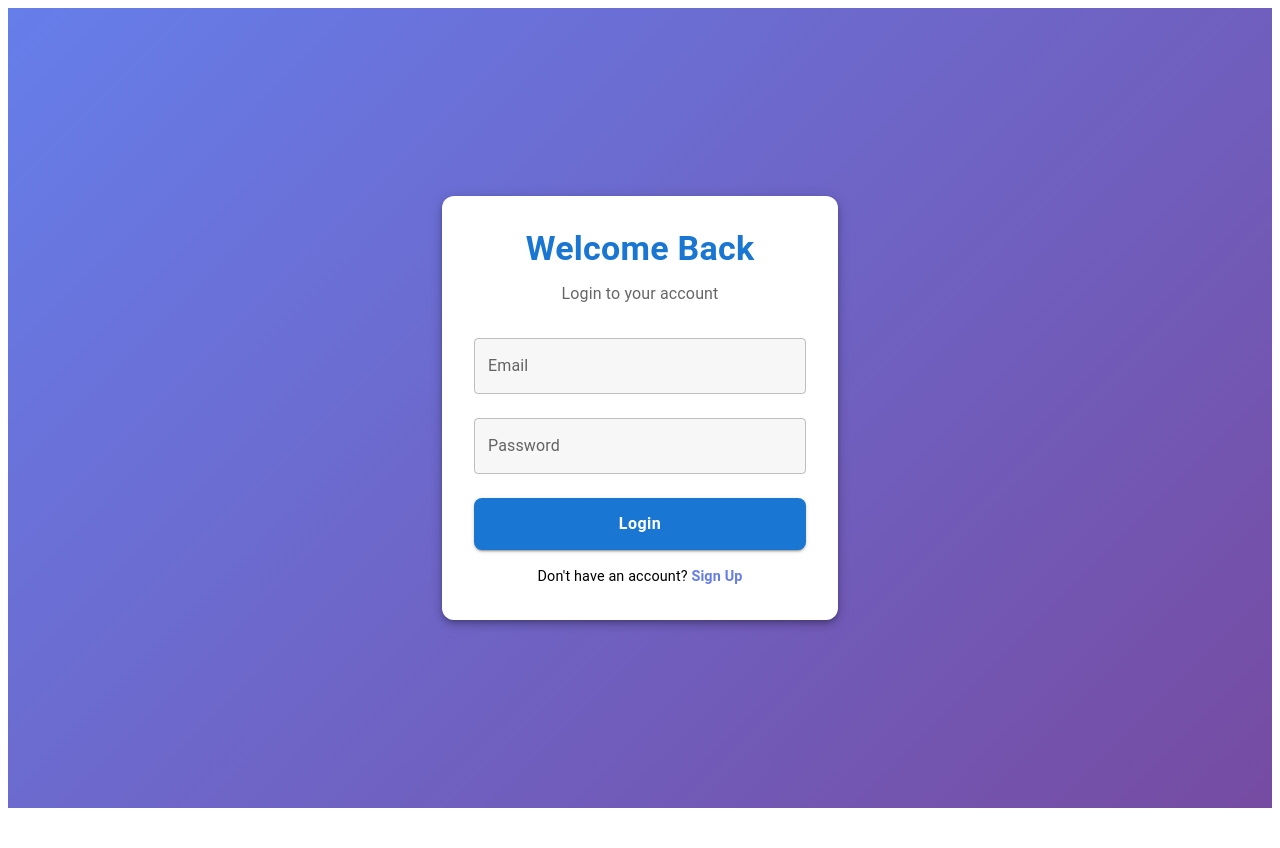
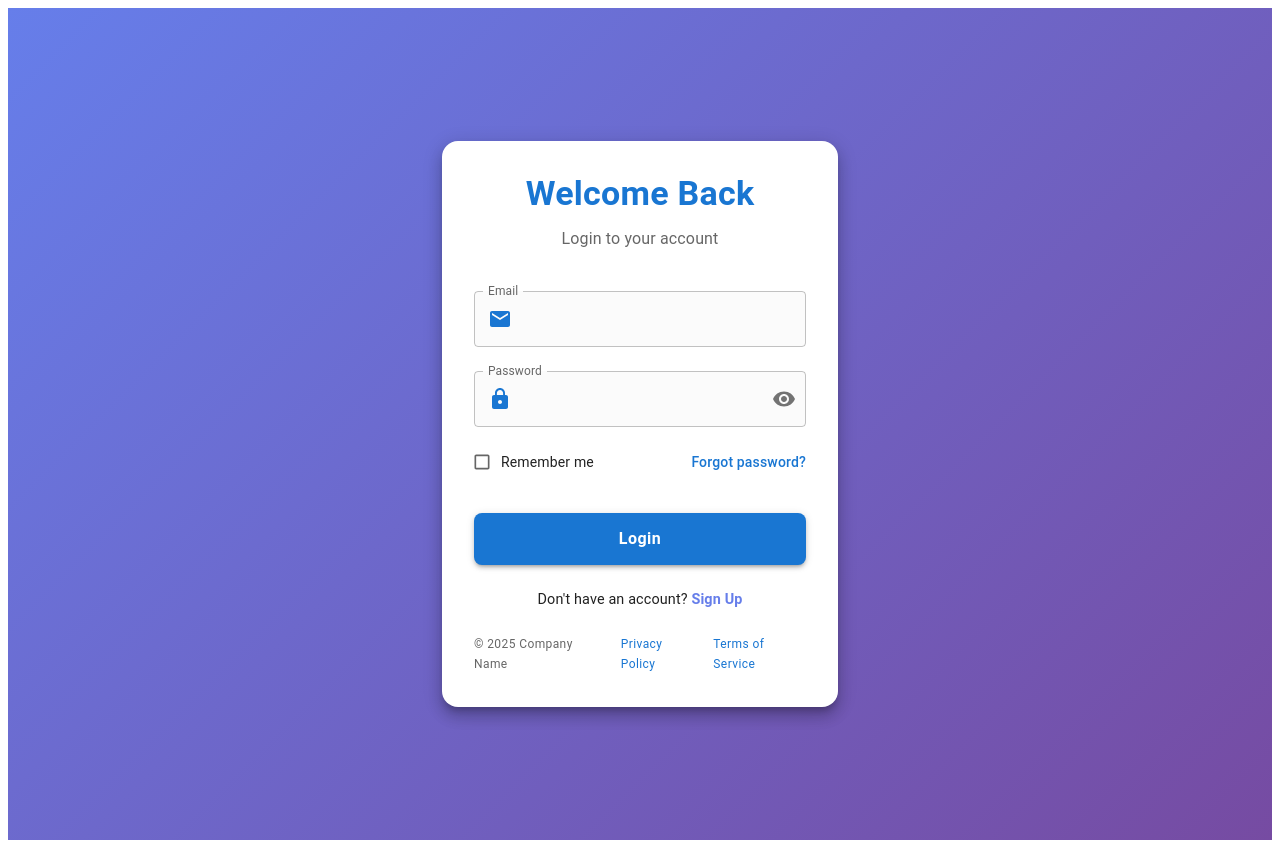
Before and after one commit to Smrithi-l/leave-management-frontend, a React (Vite) app: page / in a window 1280 px wide. Before the commit the page ends 816 px from the top, so only its background shows below. Built offline with nearby package versions, Linux system fonts and the light colour scheme.

Commit message:
leave status

```diff
--- a/package.json
+++ b/package.json
@@ -20,11 +20,13 @@
     "chart.js": "^4.4.8",
     "chartjs": "^0.3.24",
     "date-fns": "^2.29.3",
+    "framer-motion": "^12.6.3",
     "lucide-react": "^0.479.0",
     "react": "^19.0.0",
     "react-big-calendar": "^1.18.0",
     "react-calendar": "^5.1.0",
     "react-dom": "^19.0.0",
+    "react-hook-form": "^7.55.0",
     "react-redux": "^9.2.0",
     "react-router-dom": "^7.3.0",
     "recharts": "^2.15.1",
--- a/src/pages/Login.jsx
+++ b/src/pages/Login.jsx
@@ -1,30 +1,76 @@
-import React, { useState } from "react";
-import { TextField, Button, Container, Typography, Box, CircularProgress } from "@mui/material";
-import { useNavigate } from "react-router-dom";
-import { loginUser } from "../api/auth";
+"use client"
+
+import { useState } from "react"
+import {
+  TextField,
+  Button,
+  Container,
+  Typography,
+  Box,
+  InputAdornment,
+  IconButton,
+  FormControlLabel,
+  Checkbox,
+  CircularProgress,
+  Paper,
+} from "@mui/material"
+import { useNavigate } from "react-router-dom"
+import { motion } from "framer-motion"
+import { Visibility, VisibilityOff, Email, Lock } from "@mui/icons-material"
+import { loginUser } from "../api/auth"
+import { useForm, Controller } from "react-hook-form"
+
+const MotionContainer = motion(Container)
+const MotionPaper = motion(Paper)
+const MotionTypography = motion(Typography)
+const MotionButton = motion(Button)
 
 const Login = () => {
-    const [email, setEmail] = useState("");
-    const [password, setPassword] = useState("");
-    const [error, setError] = useState(null);
-    const [loading, setLoading] = useState(false); // Loader state
-    const navigate = useNavigate();
+  const [showPassword, setShowPassword] = useState(false)
+  const [isLoading, setIsLoading] = useState(false)
+  const [error, setError] = useState(null)
+  const [rememberMe, setRememberMe] = useState(false)
+  const navigate = useNavigate()
 
-    const handleLogin = async () => {
-        setLoading(true); // Show loader
-        setError(null);
+  const {
+    control,
+    handleSubmit,
+    formState: { errors },
+  } = useForm({
+    defaultValues: {
+      email: "",
+      password: "",
+    },
+  })
+
+  const onSubmit = async (data) => {
+    setIsLoading(true)
+    setError(null)
 
     try {
-            const response = await loginUser(email, password);
-            localStorage.setItem("token", response.token);
-            localStorage.setItem("role", response.role);
-            window.location.href = response.role === "admin" ? "/admin-dashboard" : "/employee-dashboard";
+      const response = await loginUser(data.email, data.password)
+      localStorage.setItem("token", response.token)
+      localStorage.setItem("role", response.role)
+
+      if (rememberMe) {
+        localStorage.setItem("rememberedEmail", data.email)
+      } else {
+        localStorage.removeItem("rememberedEmail")
+      }
+
+      // Use framer motion's AnimatePresence for a smooth transition before redirect
+      setTimeout(() => {
+        window.location.href = response.role === "admin" ? "/admin-dashboard" : "/employee-dashboard"
+      }, 500)
     } catch (error) {
-            setError("Invalid email or password");
-        } finally {
-            setLoading(false); // Hide loader
+      setError("Invalid email or password. Please try again.")
+      setIsLoading(false)
     }
-    };
+  }
+
+  const handleTogglePassword = () => {
+    setShowPassword(!showPassword)
+  }
 
   return (
     <Box
@@ -34,58 +80,210 @@ const Login = () => {
         justifyContent: "center",
         alignItems: "center",
         background: "linear-gradient(135deg, #667eea 0%, #764ba2 100%)",
+        padding: 2,
       }}
     >
-            <Container maxWidth="xs">
-                <Box
+      <MotionContainer
+        maxWidth="xs"
+        initial={{ opacity: 0, y: 20 }}
+        animate={{ opacity: 1, y: 0 }}
+        transition={{ duration: 0.5 }}
+      >
+        <MotionPaper
+          elevation={10}
           sx={{
             p: 4,
-                        backgroundColor: "white",
-                        boxShadow: 5,
-                        borderRadius: 3,
-                        textAlign: "center",
+            borderRadius: 4,
+            overflow: "hidden",
             position: "relative",
           }}
+          initial={{ scale: 0.9 }}
+          animate={{ scale: 1 }}
+          transition={{ duration: 0.3, delay: 0.2 }}
         >
-                    <Typography
+          <MotionTypography
             variant="h4"
             fontWeight="bold"
             color="primary"
             gutterBottom
+            textAlign="center"
+            initial={{ opacity: 0, y: -20 }}
+            animate={{ opacity: 1, y: 0 }}
+            transition={{ duration: 0.5, delay: 0.3 }}
           >
             Welcome Back
-                    </Typography>
-                    <Typography color="textSecondary" mb={2}>
+          </MotionTypography>
+
+          <MotionTypography
+            color="textSecondary"
+            mb={3}
+            textAlign="center"
+            initial={{ opacity: 0 }}
+            animate={{ opacity: 1 }}
+            transition={{ duration: 0.5, delay: 0.4 }}
+          >
             Login to your account
-                    </Typography>
+          </MotionTypography>
+
           {error && (
-                        <Typography color="error" sx={{ mb: 2 }}>
+            <motion.div initial={{ opacity: 0, x: -10 }} animate={{ opacity: 1, x: 0 }} transition={{ duration: 0.3 }}>
+              <Typography
+                color="error"
+                sx={{
+                  mb: 2,
+                  p: 1,
+                  bgcolor: "rgba(255, 0, 0, 0.05)",
+                  borderRadius: 1,
+                  textAlign: "center",
+                }}
+              >
                 {error}
               </Typography>
+            </motion.div>
           )}
+
+          <form onSubmit={handleSubmit(onSubmit)}>
+            <motion.div
+              initial={{ opacity: 0, y: 20 }}
+              animate={{ opacity: 1, y: 0 }}
+              transition={{ duration: 0.5, delay: 0.5 }}
+            >
+              <Controller
+                name="email"
+                control={control}
+                rules={{
+                  required: "Email is required",
+                  pattern: {
+                    value: /^[A-Z0-9._%+-]+@[A-Z0-9.-]+\.[A-Z]{2,}$/i,
+                    message: "Invalid email address",
+                  },
+                }}
+                render={({ field }) => (
                   <TextField
+                    {...field}
                     fullWidth
                     label="Email"
                     margin="normal"
                     variant="outlined"
-                        value={email}
-                        onChange={(e) => setEmail(e.target.value)}
-                        sx={{ bgcolor: "#f7f7f7", borderRadius: 1 }}
+                    error={!!errors.email}
+                    helperText={errors.email?.message}
+                    InputProps={{
+                      startAdornment: (
+                        <InputAdornment position="start">
+                          <Email color="primary" />
+                        </InputAdornment>
+                      ),
+                    }}
+                    sx={{
+                      bgcolor: "rgba(247, 247, 247, 0.5)",
+                      borderRadius: 1,
+                      "& .MuiOutlinedInput-root": {
+                        "&:hover fieldset": {
+                          borderColor: "primary.main",
+                        },
+                      },
+                    }}
                   />
+                )}
+              />
+            </motion.div>
+
+            <motion.div
+              initial={{ opacity: 0, y: 20 }}
+              animate={{ opacity: 1, y: 0 }}
+              transition={{ duration: 0.5, delay: 0.6 }}
+            >
+              <Controller
+                name="password"
+                control={control}
+                rules={{
+                  required: "Password is required",
+                }}
+                render={({ field }) => (
                   <TextField
+                    {...field}
                     fullWidth
                     label="Password"
-                        type="password"
+                    type={showPassword ? "text" : "password"}
                     margin="normal"
                     variant="outlined"
-                        value={password}
-                        onChange={(e) => setPassword(e.target.value)}
-                        sx={{ bgcolor: "#f7f7f7", borderRadius: 1 }}
+                    error={!!errors.password}
+                    helperText={errors.password?.message}
+                    InputProps={{
+                      startAdornment: (
+                        <InputAdornment position="start">
+                          <Lock color="primary" />
+                        </InputAdornment>
+                      ),
+                      endAdornment: (
+                        <InputAdornment position="end">
+                          <IconButton aria-label="toggle password visibility" onClick={handleTogglePassword} edge="end">
+                            {showPassword ? <VisibilityOff /> : <Visibility />}
+                          </IconButton>
+                        </InputAdornment>
+                      ),
+                    }}
+                    sx={{
+                      bgcolor: "rgba(247, 247, 247, 0.5)",
+                      borderRadius: 1,
+                      "& .MuiOutlinedInput-root": {
+                        "&:hover fieldset": {
+                          borderColor: "primary.main",
+                        },
+                      },
+                    }}
                   />
-                    <Button
+                )}
+              />
+            </motion.div>
+
+            <motion.div
+              initial={{ opacity: 0, y: 20 }}
+              animate={{ opacity: 1, y: 0 }}
+              transition={{ duration: 0.5, delay: 0.7 }}
+            >
+              <Box sx={{ display: "flex", justifyContent: "space-between", alignItems: "center", mt: 1, mb: 2 }}>
+                <FormControlLabel
+                  control={
+                    <Checkbox
+                      checked={rememberMe}
+                      onChange={(e) => setRememberMe(e.target.checked)}
+                      color="primary"
+                      size="small"
+                    />
+                  }
+                  label={<Typography variant="body2">Remember me</Typography>}
+                />
+                <Typography
+                  variant="body2"
+                  color="primary"
+                  sx={{
+                    cursor: "pointer",
+                    fontWeight: "medium",
+                    "&:hover": {
+                      textDecoration: "underline",
+                    },
+                  }}
+                  onClick={() => navigate("/forgot-password")}
+                >
+                  Forgot password?
+                </Typography>
+              </Box>
+            </motion.div>
+
+            <motion.div
+              initial={{ opacity: 0, y: 20 }}
+              animate={{ opacity: 1, y: 0 }}
+              transition={{ duration: 0.5, delay: 0.8 }}
+            >
+              <MotionButton
+                type="submit"
                 variant="contained"
                 color="primary"
                 fullWidth
+                disabled={isLoading}
+                whileHover={{ scale: 1.02 }}
+                whileTap={{ scale: 0.98 }}
                 sx={{
                   mt: 2,
                   p: 1.5,
@@ -93,32 +291,58 @@ const Login = () => {
                   fontWeight: "bold",
                   borderRadius: 2,
                   textTransform: "none",
-                            display: "flex",
-                            justifyContent: "center",
-                            alignItems: "center",
+                  boxShadow: 3,
                 }}
-                        onClick={handleLogin}
-                        disabled={loading} // Disable button when loading
               >
-                        {loading ? <CircularProgress size={24} sx={{ color: "white" }} /> : "Login"}
-                    </Button>
-                    <Typography mt={2} fontSize="0.9rem">
+                {isLoading ? <CircularProgress size={24} color="inherit" /> : "Login"}
+              </MotionButton>
+            </motion.div>
+          </form>
+
+          <motion.div initial={{ opacity: 0 }} animate={{ opacity: 1 }} transition={{ duration: 0.5, delay: 0.9 }}>
+            <Typography mt={3} fontSize="0.9rem" textAlign="center">
               Don't have an account?{" "}
-                        <span
+              <motion.span
                 style={{
                   color: "#667eea",
                   fontWeight: "bold",
                   cursor: "pointer",
+                  display: "inline-block",
                 }}
+                whileHover={{ scale: 1.05 }}
                 onClick={() => navigate("/signup")}
               >
                 Sign Up
-                        </span>
+              </motion.span>
+            </Typography>
+          </motion.div>
+
+          <Box
+            component={motion.div}
+            initial={{ opacity: 0 }}
+            animate={{ opacity: 1 }}
+            transition={{ duration: 0.5, delay: 1 }}
+            sx={{
+              display: "flex",
+              justifyContent: "center",
+              mt: 3,
+              gap: 2,
+            }}
+          >
+            <Typography variant="caption" color="text.secondary">
+              © {new Date().getFullYear()} Company Name
+            </Typography>
+            <Typography variant="caption" color="primary" sx={{ cursor: "pointer" }}>
+              Privacy Policy
+            </Typography>
+            <Typography variant="caption" color="primary" sx={{ cursor: "pointer" }}>
+              Terms of Service
             </Typography>
           </Box>
-            </Container>
+        </MotionPaper>
+      </MotionContainer>
     </Box>
-    );
-};
+  )
+}
 
-export default Login;
+export default Login
```
Also changed, not shown: src/pages/AdminDashboard.jsx (+79 -4 lines), 1 other file (tests, documents, lock files or other folders). Lines whose indentation alone changed are shown as unchanged.
